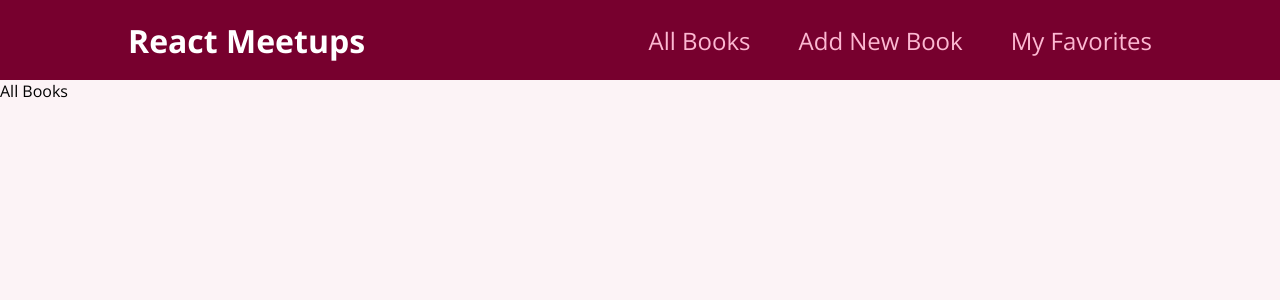
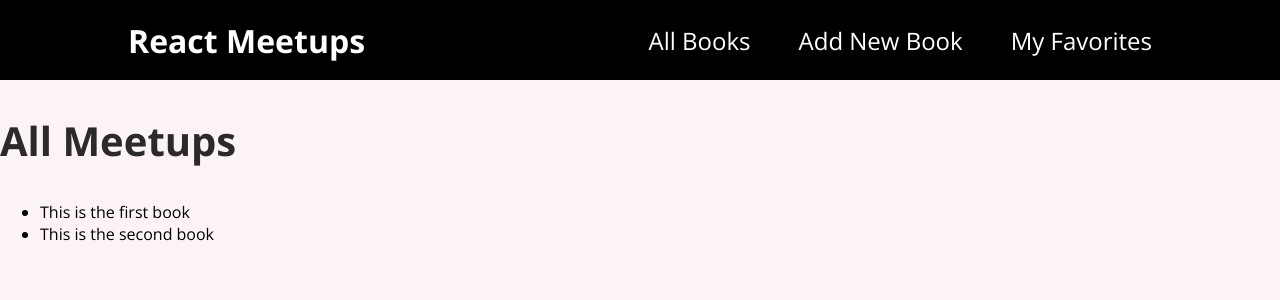
Before and after one commit to immonroe/library, a React (Vite) app: page / in a window 1280 px wide. Shown: the top 300 px of the page. Built offline with nearby package versions, Linux system fonts and the light colour scheme.

Commit message:
Mapped dummy books to main page

```diff
--- a/src/components/layout/MainNavigation.module.css
+++ b/src/components/layout/MainNavigation.module.css
@@ -4,7 +4,7 @@
     display: flex;
     align-items: center;
     justify-content: space-between;
-    background-color: #77002e;
+    background-color: black;
     padding: 0 10%;
   }
 
@@ -29,7 +29,7 @@
   .header a {
     text-decoration: none;
     font-size: 1.5rem;
-    color: #fcb8d2;
+    color: white;
   }
 
   .header a:hover,
--- a/src/pages/AllBooks.jsx
+++ b/src/pages/AllBooks.jsx
@@ -1,7 +1,36 @@
+const DUMMY_DATA = [
+
+    {
+      id: 'm1',
+      title: 'This is the first book',
+      image:
+        'https://upload.wikimedia.org/wikipedia/commons/thumb/d/d3/Stadtbild_M%C3%BCnchen.jpg/2560px-Stadtbild_M%C3%BCnchen.jpg',
+      Author: 'Testing',
+      description:
+        'A really good book',
+    },
+    {
+      id: 'm2',
+      title: 'This is the second book',
+      image:
+        'https://upload.wikimedia.org/wikipedia/commons/thumb/d/d3/Stadtbild_M%C3%BCnchen.jpg/2560px-Stadtbild_M%C3%BCnchen.jpg',
+      address: 'YAYA YEET',
+      description:
+        'This book changed my life!',
+    },
+];
+
 function AllBooks() {
     return (
-        <div>All Books</div>
-    )
-}
+      <section>
+        <h1>All Meetups</h1>
+        <ul>
+          {DUMMY_DATA.map((book) => {
+            return <li key={book.id}>{book.title}</li>;
+          })}
+        </ul>
+      </section>
+    );
+  }
 
 export default AllBooks;
```
